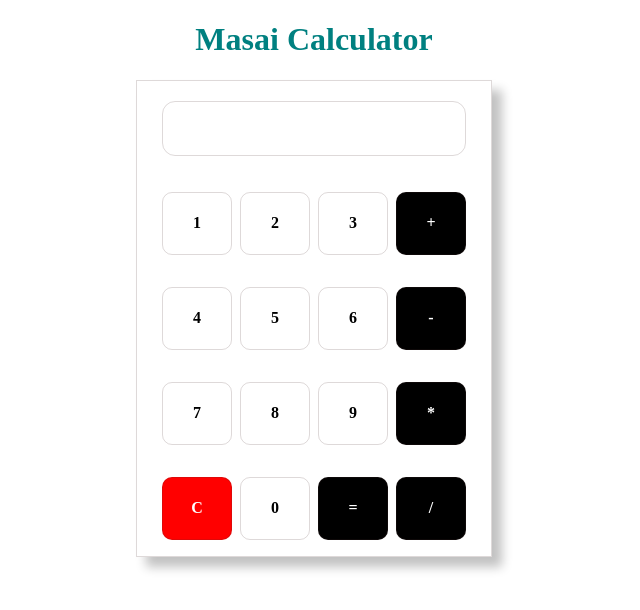
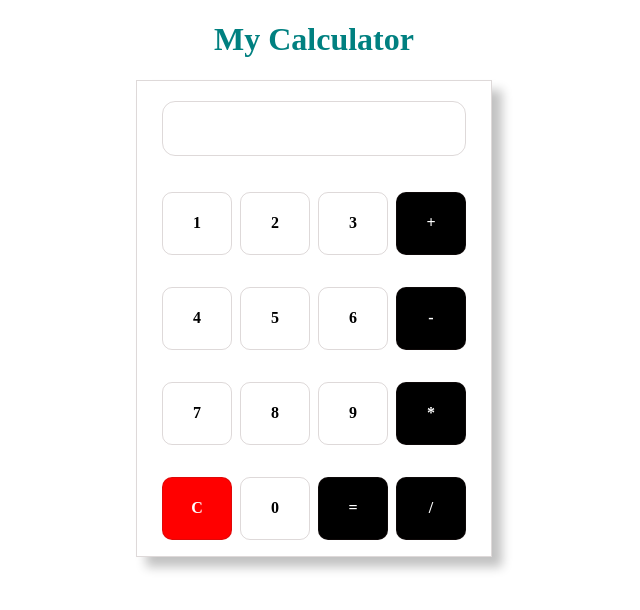
Before and after one commit to MadhuKinnera/My-Calculator, a plain HTML site: page index.html in a window 1280 px wide. Shown: the whole page, without its empty margins (326-966 px from the left). Drawn offline with Linux system fonts and the light colour scheme.

Commit message:
calculator updated

```diff
--- a/calculator.html
+++ b/index.html
@@ -63,7 +63,7 @@
     </style>
 </head>
 <body>
-    <h1>Masai Calculator</h1>
+    <h1>My Calculator</h1>
 
 
     <div id="container">
```
